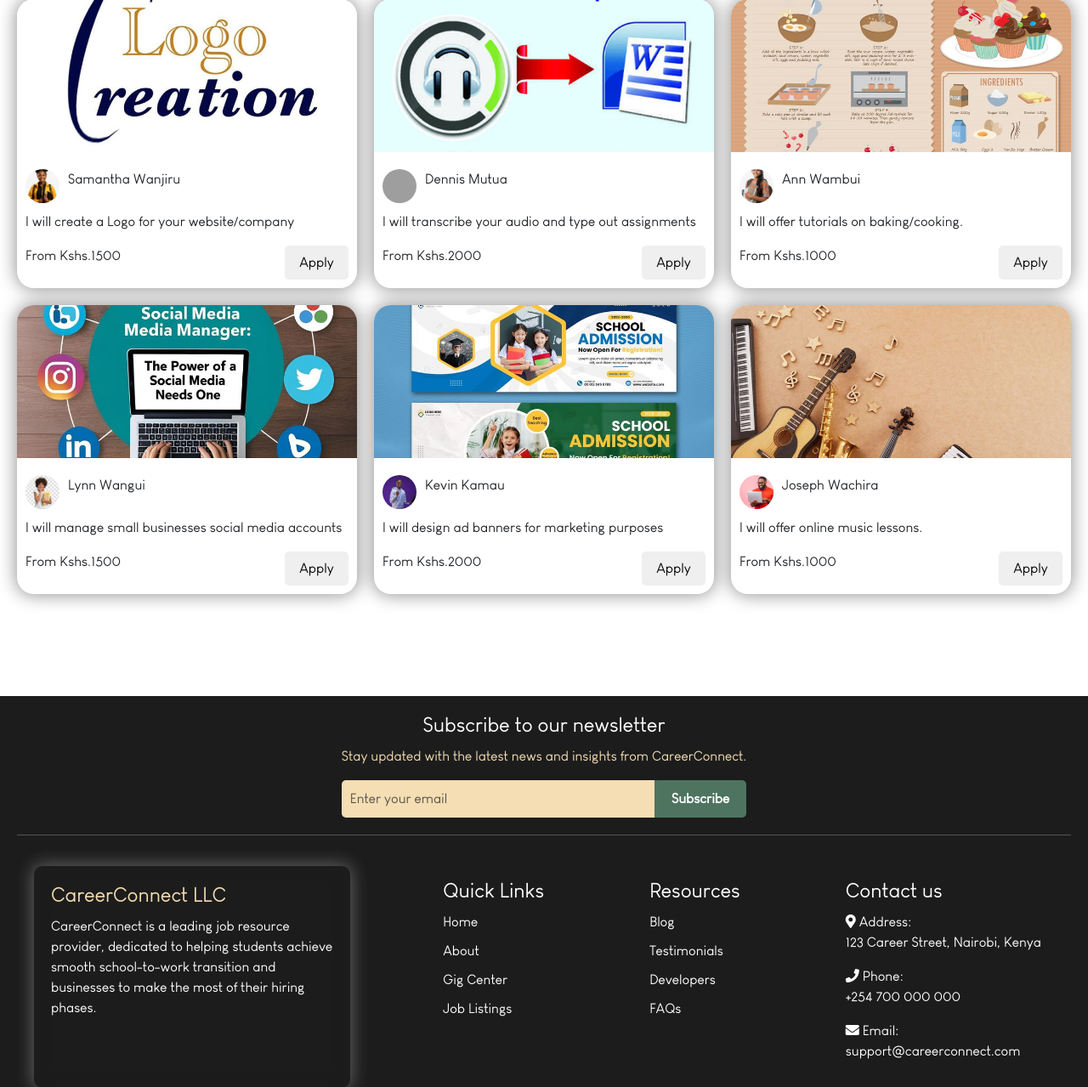
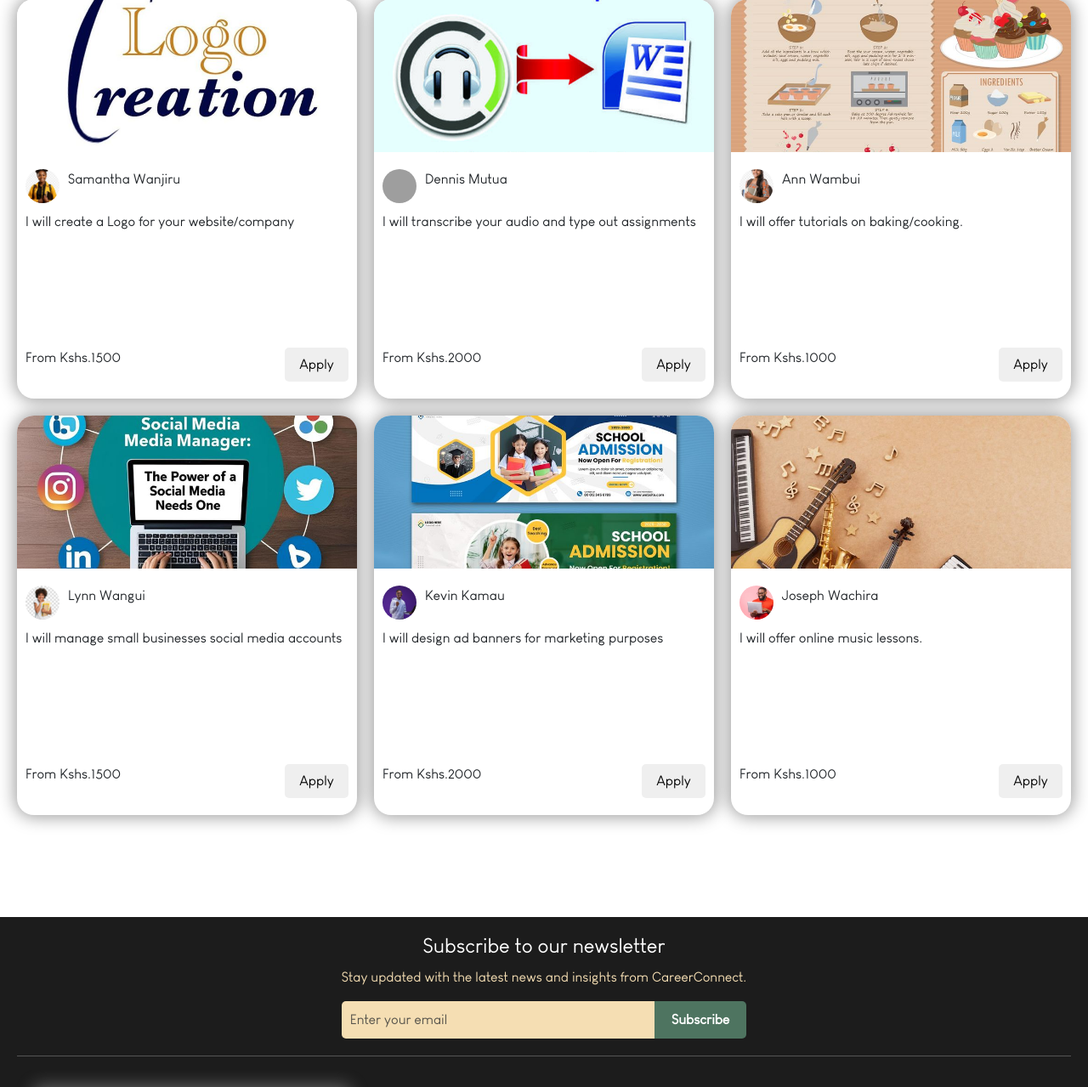
Before and after one commit to BritahKami/ICS-Project-1, a Python web app: template website/templates/gigs/gigs.html in a window 1280 px wide. Shown: the part 131-1410 px from the top of the page at 85% size. Run offline with Jinja, Linux system fonts and the light colour scheme; the template is opened without the code that fills it, so the values that code supplies are empty; some libraries are stand-ins or nearby versions; grey boxes are pictures that could not be loaded.

Commit message:
#145 - Updated gig cards styling

```diff
--- a/website/static/css/gigs/gigs.css
+++ b/website/static/css/gigs/gigs.css
@@ -47,6 +47,7 @@ header {
     background-color: white;
     border-radius: 20px;
     box-shadow: 0px 0px 20px 2px rgba(0, 0, 0, 0.4);
+    height: 470px;
 }
 
 #gig_image {
@@ -83,6 +84,7 @@ header {
 
 #gig_message {
     margin: 10px 0;
+    height: 150px;
 }
 
 #gig_price {
```
